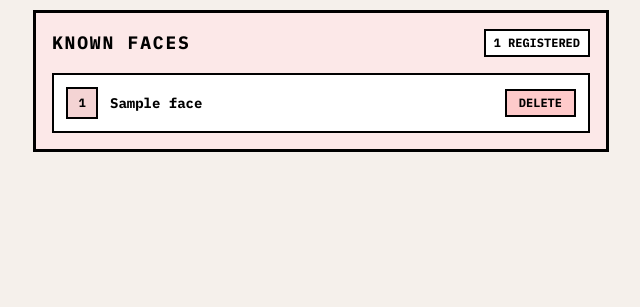
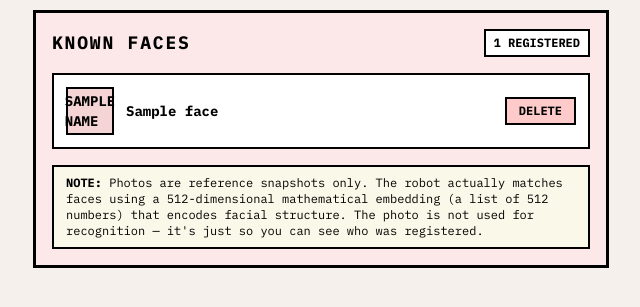
Before and after one commit to dbirks/robot, a Flask app: template dashboard/templates/faces.html in a window 1280 px wide. Shown: the part 70-377 px from the top of the page, without its empty margins (47-687 px from the left). Run offline with Flask 3, Linux system fonts and the light colour scheme; the template is opened without the code that fills it: most values are stand-ins (such as "Sample title", 1, 10 or a date in 2020); some libraries are stand-ins or nearby versions; some web fonts are replaced.

Commit message:
feat: Face thumbnails — save photo when learning a face
- Crop and save face thumbnail to data/face_thumbnails/<name>.jpg
  when learn_face tool is called
- Dashboard serves thumbnails via /face_thumbnail/<name> endpoint
- Faces page shows photo if available, letter initial if not
- Explanatory note: photos are reference only, robot matches using
  512-dim mathematical embeddings not the photo itself

Co-Authored-By: Claude Opus 4.6 (1M context) <noreply@anthropic.com>

```diff
--- a/dashboard/templates/partials/faces.html
+++ b/dashboard/templates/partials/faces.html
@@ -12,19 +12,24 @@
 
     {% if faces %}
     <div class="space-y-2">
-        {% for name in faces %}
+        {% for face in faces %}
         <div class="flex items-center justify-between p-3 border-2 border-black bg-white">
             <div class="flex items-center gap-3">
-                <div class="w-8 h-8 bg-blush border-2 border-black flex items-center justify-center text-xs font-extrabold">
-                    {{ name[0] | upper }}
+                {% if face.has_thumbnail %}
+                <img src="/face_thumbnail/{{ face.name }}" alt="{{ face.name }}"
+                     class="w-12 h-12 border-2 border-black object-cover">
+                {% else %}
+                <div class="w-12 h-12 bg-blush border-2 border-black flex items-center justify-center text-sm font-extrabold">
+                    {{ face.name[0] | upper }}
                 </div>
-                <span class="text-sm font-bold">{{ name }}</span>
+                {% endif %}
+                <span class="text-sm font-bold">{{ face.name }}</span>
             </div>
             <button
-                hx-delete="/faces/{{ name }}"
+                hx-delete="/faces/{{ face.name }}"
                 hx-target="#faces-panel"
                 hx-swap="innerHTML"
-                hx-confirm="Delete face '{{ name }}'?"
+                hx-confirm="Delete face '{{ face.name }}'?"
                 class="px-3 py-1 text-xs font-bold uppercase border-2 border-black bg-red-200 hover:bg-red-300">
                 Delete
             </button>
@@ -36,4 +41,10 @@
         NO KNOWN FACES REGISTERED
     </div>
     {% endif %}
+
+    <div class="mt-4 px-3 py-2 border-2 border-black bg-butter-light text-xs">
+        <span class="font-bold">NOTE:</span> Photos are reference snapshots only. The robot actually matches faces
+        using a 512-dimensional mathematical embedding (a list of 512 numbers) that encodes facial structure.
+        The photo is not used for recognition — it's just so you can see who was registered.
+    </div>
 </div>
```
Also changed, not shown: app/robot_tools.py (+18 -1 lines), dashboard/server.py (+24 -3 lines).
